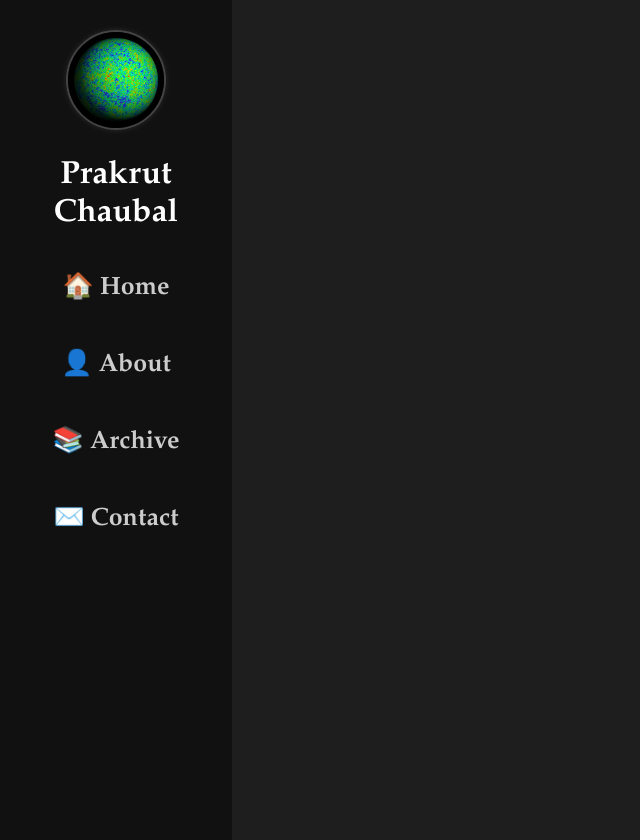
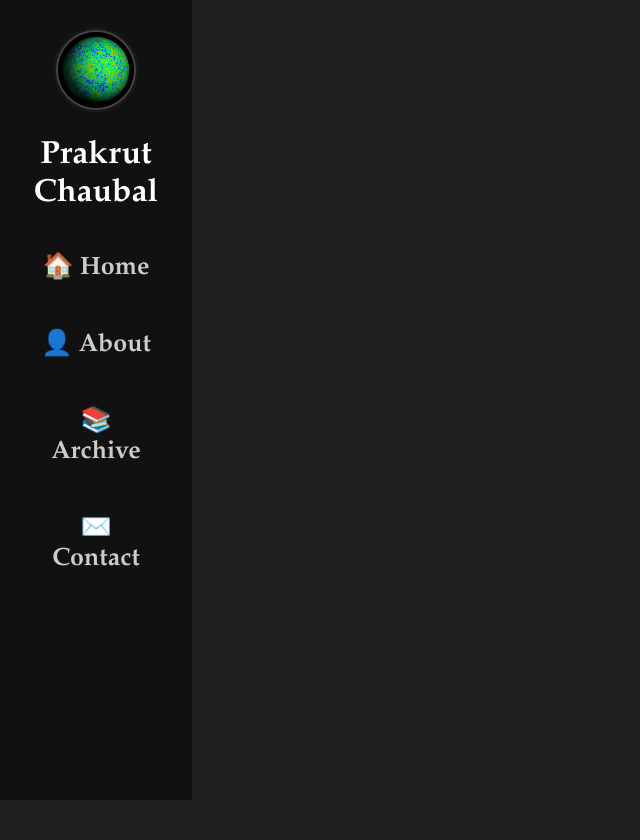
Before and after one commit to pchaubal/my-blog, a Flask app: page / in a window 1280 px wide. Shown: the whole page, without its empty margins (0-640 px from the left). After the commit the page ends 800 px from the top, so only its background shows below. Run offline with Flask 3, Linux system fonts and the light colour scheme; some libraries are stand-ins or nearby versions.

Commit message:
bugfix:fixes the resizing bug

```diff
--- a/static/css/style.css
+++ b/static/css/style.css
@@ -22,10 +22,12 @@ a:hover {
 
 .sidebar-container {
   width: 15%;
+  flex: 0 0 15%;
   background-color: #111;
   padding: 20px;
   height: 100vh;
   overflow-y: auto;
+  box-sizing: border-box;
 }
 
 .sidebar {
```
